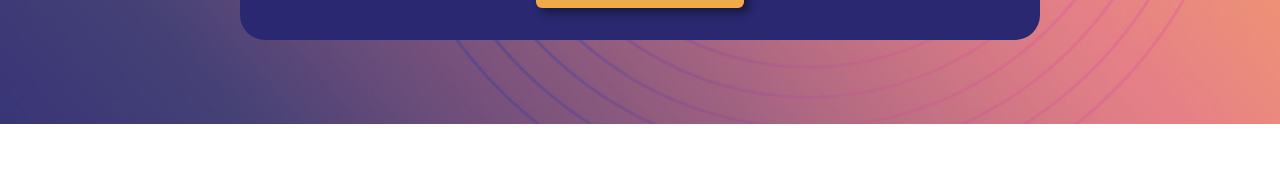
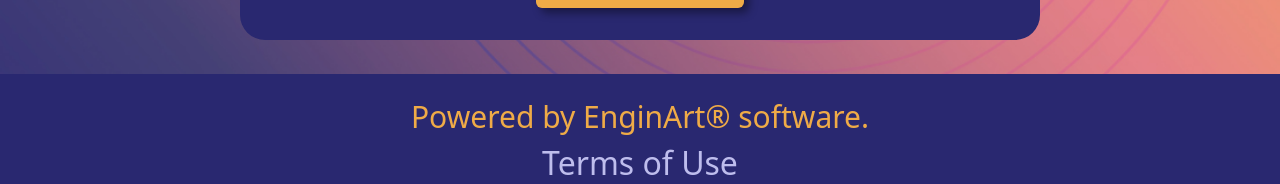
Before and after one commit to enginart/MUcv.com, a React (Create React App) app: page / in a window 1280 px wide. Shown: the part 766-950 px from the top of the page. Before the commit the page ends 890 px from the top, so only its background shows below. Built offline with nearby package versions, Linux system fonts and the light colour scheme.

Commit message:
create footer

```diff
--- a/src/App.css
+++ b/src/App.css
@@ -61,11 +61,34 @@
   color: rgb(239,171,71);
 }
 
+.foot {
+  background-color: rgb(41,40,112);
+  display: flex;
+  flex-direction: column;
+  align-items: center;
+}
+
+.foot-title {
+  font-weight: 400;
+  color: #efab47 !important;
+  font-size: 1.875rem;
+  margin-top: 20px;
+}
+
+.terms-of-use {
+  font-weight: 100;
+  text-decoration: none;
+  color: #bebded;
+  font-size: 2rem;
+  margin-bottom: 40px;
+}
+
 .bod {
   padding-top: 30px;
   background-image: url('images/ggggg-min.jpg') !important;
     /* Full height */
-  height: 100vh;
+  height: 89vh;
+  min-height: 750px;
   /* Center and scale the image nicely */
   background-position: center;
   background-repeat: no-repeat;
--- /dev/null
+++ b/src/pages/Footer.js
@@ -0,0 +1,19 @@
+import React from 'react'
+import tou from '../images/tou.pdf'
+
+const Footer = () => {
+  return (
+    <footer>
+    <div className='foot'>
+    <div className='foot-title'>
+        Powered by EnginArt® software.
+    </div>
+    <div className='foot-bottom'>
+        <a href={tou} className='terms-of-use' rel="noreferrer" target='_blank'>Terms of Use</a>
+    </div>
+    </div>
+    </footer>
+  )
+}
+
+export default Footer
--- a/src/pages/Layout.js
+++ b/src/pages/Layout.js
@@ -1,8 +1,9 @@
 import 'bootstrap/dist/css/bootstrap.min.css';
-import { Navbar, Container, Nav, NavDropdown } from 'react-bootstrap';
+import { Navbar, Container, Nav} from 'react-bootstrap';
 import { Outlet } from 'react-router-dom';
 import Image from 'react-bootstrap/Image';
 import logo from '../images/ogol.png'
+import Footer from './Footer';
 
 
 const Layout = () => {
@@ -46,6 +47,8 @@
       </Navbar>
 
     <Outlet/>
+
+    <Footer/>
     </>
   )
 };
--- a/src/pages/Mashup.js
+++ b/src/pages/Mashup.js
@@ -2,7 +2,7 @@
 
 const Mashup = () => {
   return (
-    <div>Mashup</div>
+    <div className='bod'>Mashup</div>
   )
 }
 
```
Also changed, not shown: 1 other file (tests, documents, lock files or other folders).
